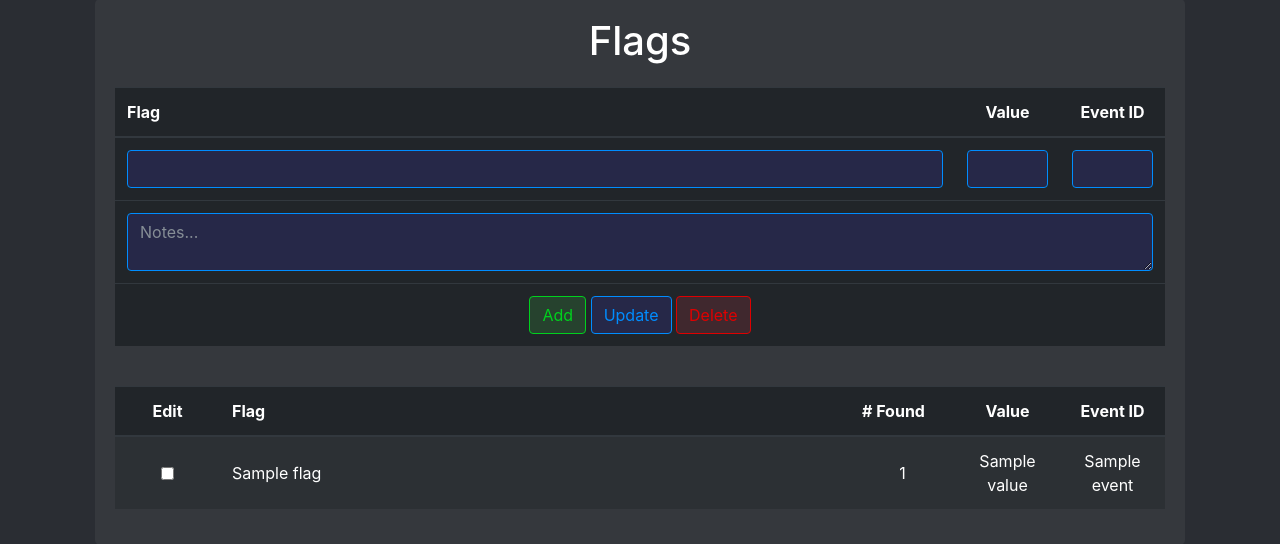
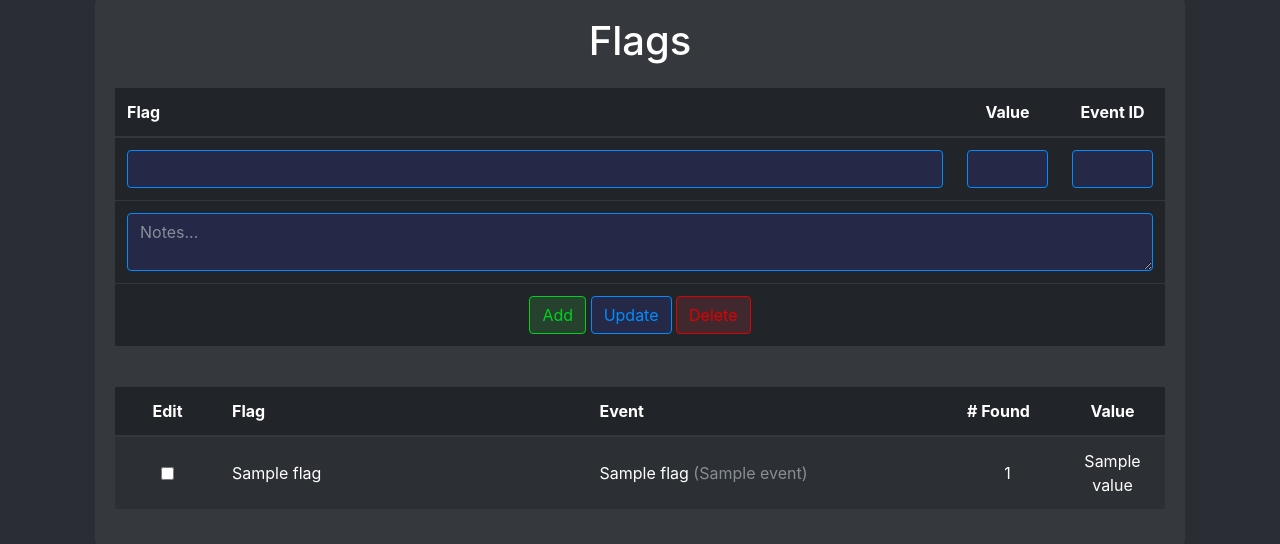
Before and after one commit to Jamie-/ctf-flag-tracker, a Flask app: template tracker/templates/admin/flags.html in a window 1280 px wide. Shown: the part 83-627 px from the top of the page. Run offline with Flask 2, Linux system fonts and the light colour scheme; the template is opened without the code that fills it: values that come from a table or form of the project are taken from there, most other values are stand-ins (such as "Sample title", 1, 10 or a date in 2020); parts of the project's set-up code (start-up, migrations or seed data) failed here and were passed over; some libraries are stand-ins or nearby versions.

Commit message:
Added event name to flag list in admin panel, fixes #31

```diff
--- a/tracker/flag.py
+++ b/tracker/flag.py
@@ -22,6 +22,11 @@ class Flag():
             WHERE flag_id = ?
         ''', [self.flag], one=True)[0]
 
+    # Get name of event flag is part of (or None if not part of an event)
+    def get_event_name(self):
+        if self.event == None:
+            return None
+        return db.query_db('SELECT * FROM events WHERE id = ?', [self.event], one=True)['name']
 
 def unwrap(flag_str):  # If flag is wrapped in flag{...}, strip it off
     flag_pattern = re.compile('^flag{.+}$')
--- a/tracker/templates/admin/flags.html
+++ b/tracker/templates/admin/flags.html
@@ -76,19 +76,24 @@
                         <thead>
                             <tr>
                                 <th style="width: 10%;" class="center">Edit</th>
-                                <th>Flag</th>
+                                <th style="width: 35%">Flag</th>
+                                <th style="width: 35%;">Event</th>
                                 <th style="width: 10%;"># Found</th>
                                 <th style="width: 10%;" class="center">Value</th>
-                                <th style="width: 10%;" class="center">Event ID</th>
                             </tr>
                         </thead>
                         {% for f in flags %}
                             <tr>
                                 <td><input class="form-control edit" type="checkbox"></td>
                                 <td class="edit-flag" title="{{ f.notes }}" data-notes="{{ f.notes }}">{{ f.flag }}</td>
+                                {% if f.event is none %}
+                                    <td class="edit-event">-</td>
+                                {% else %}
+                                    <td class="edit-event">{{ f.get_event_name() }} <span class="text-muted">({{ f.event }})</span></td>
+                                {% endif %}
+
                                 <td class="center">{{ f.found_count() }}</td>
                                 <td class="center edit-value">{{ f.value }}</td>
-                                <td class="center edit-event">{{ f.event }}</td>
                             </tr>
                         {% endfor %}
                         <tr></tr>
@@ -104,12 +109,12 @@
             $('input.edit').not(this).prop('checked', false);
             $("#flag").val($(this).parent().parent().find(".edit-flag").text());
             $("#value").val($(this).parent().parent().find(".edit-value").text());
-            if ($(this).parent().parent().find(".edit-event").text() != "None") {
+            if ($(this).parent().parent().find(".edit-event").text() != "-") {
                 $("#event_id").val($(this).parent().parent().find(".edit-event").text());
             } else {
                 $("#event_id").val("");
             }
-            if ($(this).parent().parent().find(".edit-flag").data("notes") != "None") {
+            if ($(this).parent().parent().find(".edit-flag").data("notes") != "-") {
                 $("#notes").val($(this).parent().parent().find(".edit-flag").data("notes"));
             } else {
                 $("#notes").val("");
```
